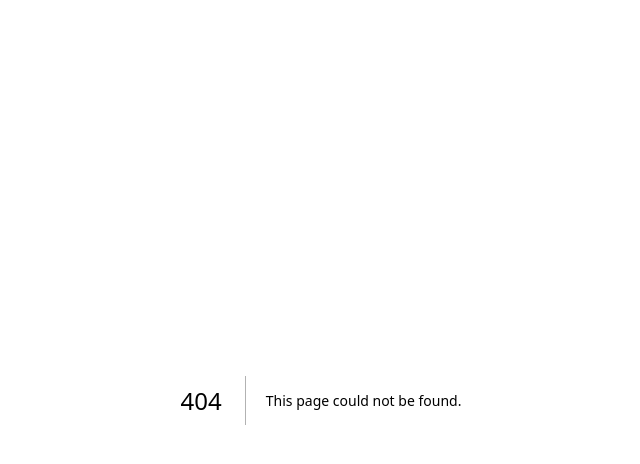
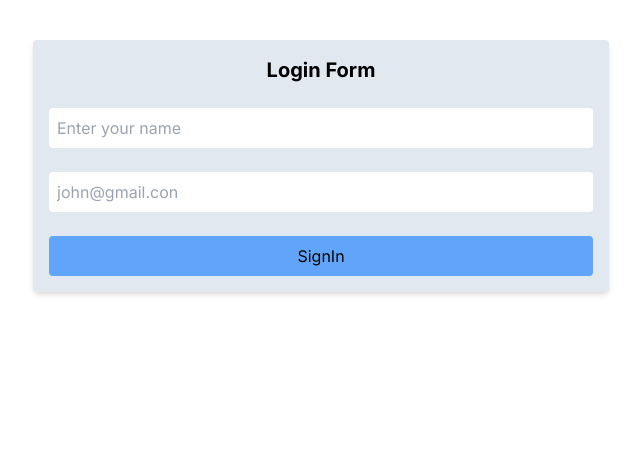
Before and after one commit to AungMyoAye101/prisma-training, a Next.js app: page /auth in a window 1280 px wide. Before the commit this address had no page. Shown: the top 464 px of the page, without its empty margins (319-959 px from the left). Built offline with nearby package versions, Linux system fonts and the light colour scheme.

Commit message:
add create user

```diff
--- /dev/null
+++ b/src/app/actions/script.ts
@@ -0,0 +1,14 @@
+"use server";
+
+import { db } from "../db";
+
+export const createUser = () => {
+  console.log("click");
+  //   const user = await db.user.create({
+  //     data: {
+  //       name: "mm",
+  //       email: "mm@gamil.com",
+  //     },
+  //   });
+  //   console.log(user);
+};
--- /dev/null
+++ b/src/app/auth/page.tsx
@@ -0,0 +1,12 @@
+import React from "react";
+import LoginForm from "../components/LoginForm";
+
+const page = () => {
+  return (
+    <section>
+      <LoginForm />
+    </section>
+  );
+};
+
+export default page;
--- /dev/null
+++ b/src/app/components/LoginForm.tsx
@@ -0,0 +1,32 @@
+"use client";
+
+import React from "react";
+import { createUser } from "../actions/script";
+
+const LoginForm = () => {
+  return (
+    <form
+      action={createUser}
+      className="flex flex-col p-4 gap-6 bg-slate-200 rounded shadow-md max-w-xl mt-10 mx-auto "
+    >
+      <h1 className="text-xl font-bold text-center">Login Form</h1>
+      <input
+        type="text"
+        name="name"
+        className="rounded p-2 focus:outline-none"
+        placeholder="Enter your name"
+      />
+      <input
+        type="email"
+        name="email"
+        className="rounded p-2 focus:outline-none"
+        placeholder="john@gmail.con"
+      />
+      <button type="submit" className="bg-blue-400 rounded p-2">
+        SignIn
+      </button>
+    </form>
+  );
+};
+
+export default LoginForm;
--- /dev/null
+++ b/src/app/db/index.ts
@@ -0,0 +1,3 @@
+import { PrismaClient } from "@prisma/client";
+
+export const db = new PrismaClient();
--- a/src/app/page.tsx
+++ b/src/app/page.tsx
@@ -1,5 +1,11 @@
 import Image from "next/image";
+import LoginForm from "./components/LoginForm";
+import Link from "next/link";
 
 export default function Home() {
-  return <h1>Training</h1>;
+  return (
+    <section>
+      <Link href={"/auth"}>Login</Link>
+    </section>
+  );
 }
```
